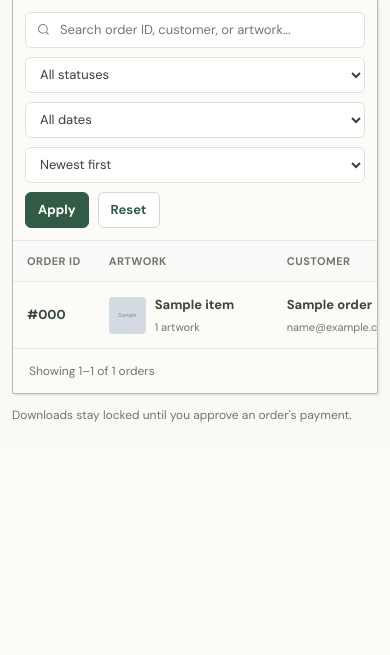
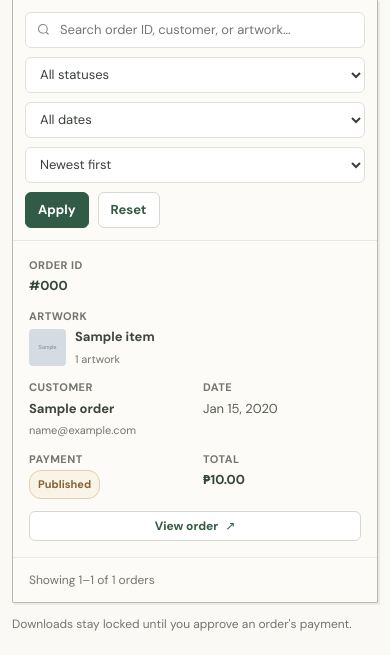
Before and after one commit to krystelannelina-collab/ARTFOLIO, a Laravel app: page /admin/orders in a window 390 px wide. Shown: the part 703-1358 px from the top of the page. Before the commit the page ends 1125 px from the top, so only its background shows below. Run offline with Laravel 12, Linux system fonts and the light colour scheme; a user stored in the database is signed in; tables that the repository leaves empty hold one stand-in row (values such as "Sample post"); grey boxes marked "Sample" are stand-in pictures.

Commit message:
Make admin orders and artworks tables readable on phones
- Show each order and artwork as a labelled card on phones so payment
  status, totals and row actions stay visible without sideways scrolling
- Add data-label attributes to the orders and artworks table cells
- Position admin table scroll wrappers so hidden labels inside them no
  longer widen the customers and sold pages on tablets

```diff
--- a/public/css/admin-artists.css
+++ b/public/css/admin-artists.css
@@ -154,6 +154,7 @@
 }
 
 .artists-table-scroll {
+    position: relative; /* clips absolutely positioned labels inside the table */
     overflow-x: auto;
 }
 
--- a/public/css/admin-categories.css
+++ b/public/css/admin-categories.css
@@ -164,6 +164,7 @@
 }
 
 .categories-table-scroll {
+    position: relative; /* clips absolutely positioned labels inside the table */
     overflow-x: auto;
 }
 
--- a/public/css/admin-customers.css
+++ b/public/css/admin-customers.css
@@ -290,6 +290,7 @@
 
 /* Table */
 .customers-table-scroll {
+    position: relative; /* clips absolutely positioned labels inside the table */
     overflow-x: auto;
 }
 
--- a/public/css/admin-dashboard.css
+++ b/public/css/admin-dashboard.css
@@ -659,6 +659,7 @@ a {
 }
 
 .admin-table-scroll {
+    position: relative; /* clips absolutely positioned labels inside the table */
     overflow-x: auto;
 }
 
--- a/public/css/admin-orders.css
+++ b/public/css/admin-orders.css
@@ -146,6 +146,7 @@
 }
 
 .orders-table-scroll {
+    position: relative; /* clips absolutely positioned labels inside the table */
     overflow-x: auto;
 }
 
@@ -525,8 +526,60 @@
         flex-direction: column;
     }
 
-    .orders-table {
-        min-width: 820px;
+    /* Phones: each order becomes a card so payment status and the action stay visible. */
+    .orders-table thead {
+        display: none;
+    }
+
+    .orders-table,
+    .orders-table tbody,
+    .orders-table tr,
+    .orders-table td {
+        display: block;
+        width: 100%;
+    }
+
+    .orders-table tbody tr {
+        display: grid;
+        grid-template-columns: 1fr 1fr;
+        gap: 12px 16px;
+        padding: 16px;
+        border-bottom: 1px solid #eff0ec;
+    }
+
+    .orders-table tbody tr:last-child {
+        border-bottom: 0;
+    }
+
+    .orders-table td {
+        padding: 0;
+        border: 0;
+    }
+
+    .orders-table td[data-label]::before {
+        display: block;
+        margin-bottom: 3px;
+        color: #72766e;
+        content: attr(data-label);
+        font-size: 11px;
+        font-weight: 700;
+        letter-spacing: 0.45px;
+        text-transform: uppercase;
+    }
+
+    .orders-table .order-artwork-td,
+    .orders-table .order-action-td {
+        grid-column: 1 / -1;
+    }
+
+    .orders-table .order-artwork-cell,
+    .orders-table .order-customer-cell {
+        min-width: 0;
+    }
+
+    .orders-table .order-view-link {
+        justify-content: center;
+        width: 100%;
     }
 }
 
--- a/resources/views/admin/orders/index.blade.php
+++ b/resources/views/admin/orders/index.blade.php
@@ -116,8 +116,8 @@
                             @foreach ($orders as $order)
                                 @php($firstItem = $order->items->first())
                                 <tr>
-                                    <td class="order-number">#{{ $order->order_number }}</td>
-                                    <td>
+                                    <td data-label="Order ID" class="order-number">#{{ $order->order_number }}</td>
+                                    <td data-label="Artwork" class="order-artwork-td">
                                         @if ($firstItem)
                                             <span class="order-artwork-cell">
                                                 <img src="{{ asset($firstItem->image_path) }}" alt="" loading="lazy">
@@ -130,16 +130,16 @@
                                             <span class="order-artwork-cell">Artwork removed</span>
                                         @endif
                                     </td>
-                                    <td>
+                                    <td data-label="Customer">
                                         <span class="order-customer-cell">
                                             <strong>{{ $order->customer_name }}</strong>
                                             <small>{{ $order->customer_email }}</small>
                                         </span>
                                     </td>
-                                    <td class="order-date">{{ $order->created_at->format('M j, Y') }}</td>
-                                    <td><span class="order-payment status-{{ $order->status }}">{{ $order->statusLabel() }}</span></td>
-                                    <td class="order-total">@peso((float) $order->total)</td>
-                                    <td>
+                                    <td data-label="Date" class="order-date">{{ $order->created_at->format('M j, Y') }}</td>
+                                    <td data-label="Payment"><span class="order-payment status-{{ $order->status }}">{{ $order->statusLabel() }}</span></td>
+                                    <td data-label="Total" class="order-total">@peso((float) $order->total)</td>
+                                    <td class="order-action-td">
                                         <a href="{{ route('admin.orders.show', $order) }}" class="order-view-link">View order <span aria-hidden="true">↗</span></a>
                                     </td>
                                 </tr>
```
Also changed, not shown: public/css/admin-artworks.css (+61 -0 lines), resources/views/admin/artworks/index.blade.php (+6 -6 lines).
